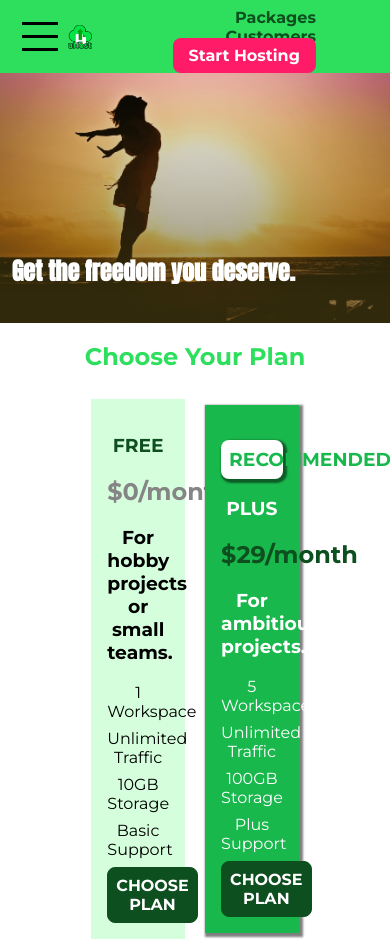
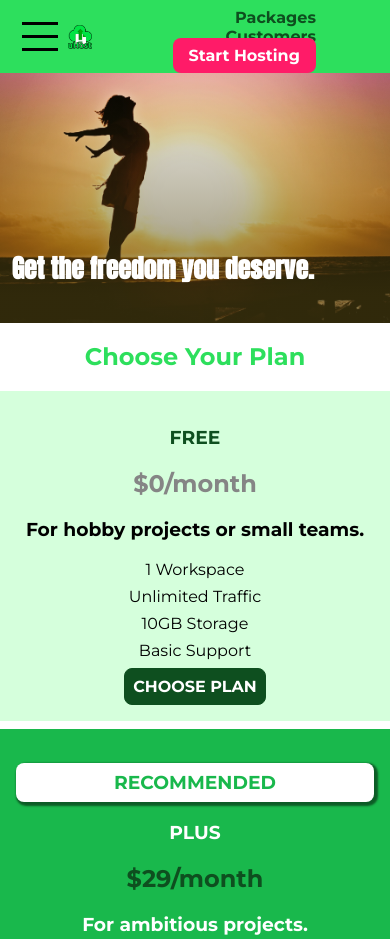
Before and after one commit to Saurabh-Rana17/css-uHost, a plain HTML site: page index.html in a window 390 px wide. Shown: the top 939 px of the page. Drawn offline with Linux system fonts and the light colour scheme.

Commit message:
created mobile first design for plans

```diff
--- a/index.html
+++ b/index.html
@@ -3,6 +3,7 @@
   <head>
     <meta charset="UTF-8" />
     <meta http-equiv="X-UA-Compatible" content="ie=edge" />
+    <meta name="viewport" content="width=device-width, initial-scale=1.0" />
     <title>uHost</title>
     <link rel="shortcut icon" href="favicon.png" />
     <link
--- a/main.css
+++ b/main.css
@@ -1,7 +1,6 @@
 #product-overview {
   background: linear-gradient(to top, rgba(80, 68, 18, 0.6) 10%, transparent),
-    url("images/freedom.jpg") left 10% bottom 70% / cover no-repeat border-box,
-    #ff1b68;
+    url("images/freedom.jpg") center / cover no-repeat border-box, #ff1b68;
   /* background-image: url("freedom.jpg");
     background-size: cover;
     background-position: left 10% bottom 20%; */
@@ -18,39 +17,54 @@
   box-sizing: border-box;
 }
 
-.section-title {
-  color: #2ddf5c;
-  text-align: center;
-}
-
 #product-overview h1 {
   color: white;
   font-family: "Anton", sans-serif;
   position: absolute;
   bottom: 5%;
   left: 3%;
+  font-size: 1.6rem;
 }
 
-.plan__list {
-  width: 80%;
-  margin: auto;
+@media (min-width: 40rem) {
+  #product-overview {
+    height: 40vh;
+    background-position: 50% 25%;
+  }
+  #product-overview h1 {
+    font-size: 3rem;
+  }
+}
+
+.section-title {
+  color: #2ddf5c;
   text-align: center;
 }
+
+/* .plan__list {
+  text-align: center;
+} */
 
 .plan {
   background: #d5ffdc;
   text-align: center;
   padding: 1rem;
-  margin: 0.5rem;
-  display: inline-block;
-  width: 30%;
-  vertical-align: middle;
+  margin: 0.5rem 0;
+  display: block;
+  width: 100%;
+}
+
+@media (min-width: 40rem) {
+  .plan {
+    display: inline-block;
+    vertical-align: middle;
+  }
 }
 
 .plan--highlighted {
   background: #19b84c;
   color: white;
-  box-shadow: 2px 2px 2px 2px rgba(0, 0, 0, 0.5);
+  /* box-shadow: 2px 2px 2px 2px rgba(0, 0, 0, 0.5);*/
 }
 
 .plan__annotation {
```
Also changed, not shown: customers/index.html (+1 -1 lines), packages/index.html (+2 -0 lines).
